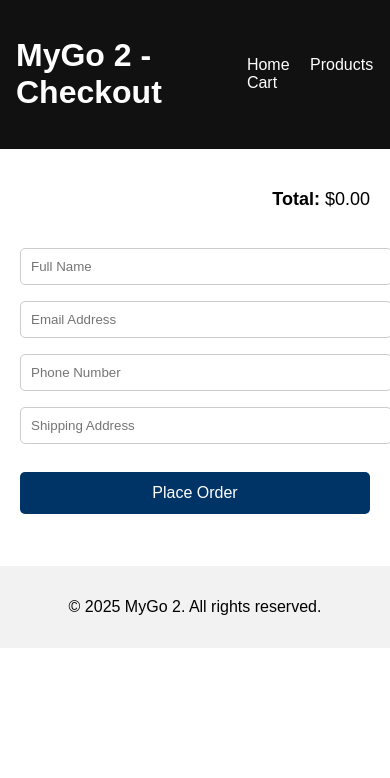
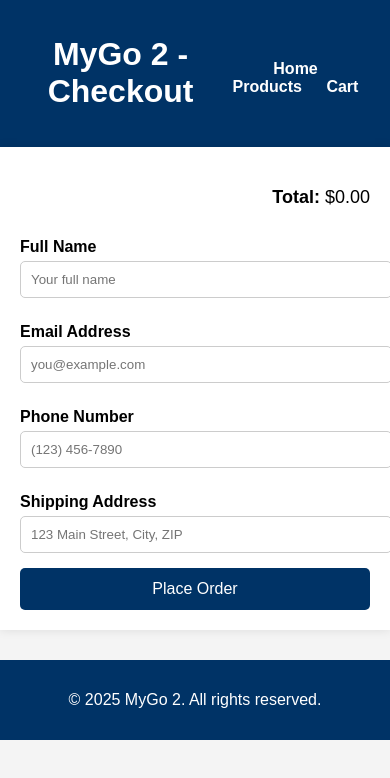
Before and after one commit to egartei5/MyGo2-Store, a plain HTML site: page checkout.html in a window 390 px wide. Drawn offline with Linux system fonts and the light colour scheme; files that its build step writes are made by us from their sources.

Commit message:
Update checkout page with form labels and responsive layout

```diff
--- a/checkout.html
+++ b/checkout.html
@@ -5,17 +5,49 @@
   <title>Checkout - MyGo 2</title>
   <link rel="stylesheet" href="style.css" />
   <style>
+    body {
+      font-family: Arial, sans-serif;
+      margin: 0;
+      background-color: #f4f4f4;
+    }
+
+    header {
+      background-color: #003366;
+      color: white;
+      padding: 15px 20px;
+      text-align: center;
+    }
+
+    nav {
+      margin-top: 10px;
+    }
+
+    nav a {
+      color: white;
+      margin: 0 10px;
+      text-decoration: none;
+      font-weight: bold;
+    }
+
+    nav a:hover {
+      text-decoration: underline;
+    }
+
     .checkout-container {
       padding: 20px;
       max-width: 700px;
       margin: auto;
+      background-color: white;
+      box-shadow: 0 0 10px rgba(0, 0, 0, 0.1);
     }
+
     .checkout-item {
       display: flex;
       align-items: center;
       border-bottom: 1px solid #ccc;
       padding: 10px 0;
     }
+
     .checkout-item img {
       width: 80px;
       height: 80px;
@@ -23,33 +55,44 @@
       border-radius: 6px;
       margin-right: 15px;
     }
+
     .item-details {
       flex: 1;
     }
+
     .quantity-input {
       width: 50px;
       margin-left: 5px;
     }
+
     .checkout-total {
       text-align: right;
       font-size: 18px;
       margin-top: 20px;
     }
+
     .checkout-form {
       margin-top: 30px;
     }
+
+    .checkout-form label {
+      font-weight: bold;
+      display: block;
+      margin-top: 10px;
+    }
+
     .checkout-form input {
       width: 100%;
       padding: 10px;
-      margin: 8px 0;
+      margin: 5px 0 15px;
       border: 1px solid #ccc;
       border-radius: 5px;
     }
+
     .checkout-button {
       display: block;
       width: 100%;
       padding: 12px;
-      margin-top: 20px;
       background-color: #003366;
       color: white;
       border: none;
@@ -57,13 +100,27 @@
       cursor: pointer;
       font-size: 16px;
     }
+
     .checkout-button:hover {
       background-color: #004b99;
     }
+
+    footer {
+      background-color: #003366;
+      color: white;
+      text-align: center;
+      padding: 15px;
+      margin-top: 30px;
+    }
+
     @media (max-width: 600px) {
       .checkout-item {
         flex-direction: column;
         align-items: flex-start;
+      }
+
+      .checkout-item img {
+        margin-bottom: 10px;
       }
     }
   </style>
@@ -85,10 +142,18 @@
     </div>
 
     <form class="checkout-form" id="checkout-form" onsubmit="submitOrder(event)">
-      <input type="text" placeholder="Full Name" required>
-      <input type="email" placeholder="Email Address" required>
-      <input type="tel" placeholder="Phone Number" required>
-      <input type="text" placeholder="Shipping Address" required>
+      <label for="name">Full Name</label>
+      <input type="text" id="name" required placeholder="Your full name">
+
+      <label for="email">Email Address</label>
+      <input type="email" id="email" required placeholder="you@example.com">
+
+      <label for="phone">Phone Number</label>
+      <input type="tel" id="phone" required placeholder="(123) 456-7890">
+
+      <label for="address">Shipping Address</label>
+      <input type="text" id="address" required placeholder="123 Main Street, City, ZIP">
+
       <button type="submit" class="checkout-button">Place Order</button>
     </form>
   </main>
```
